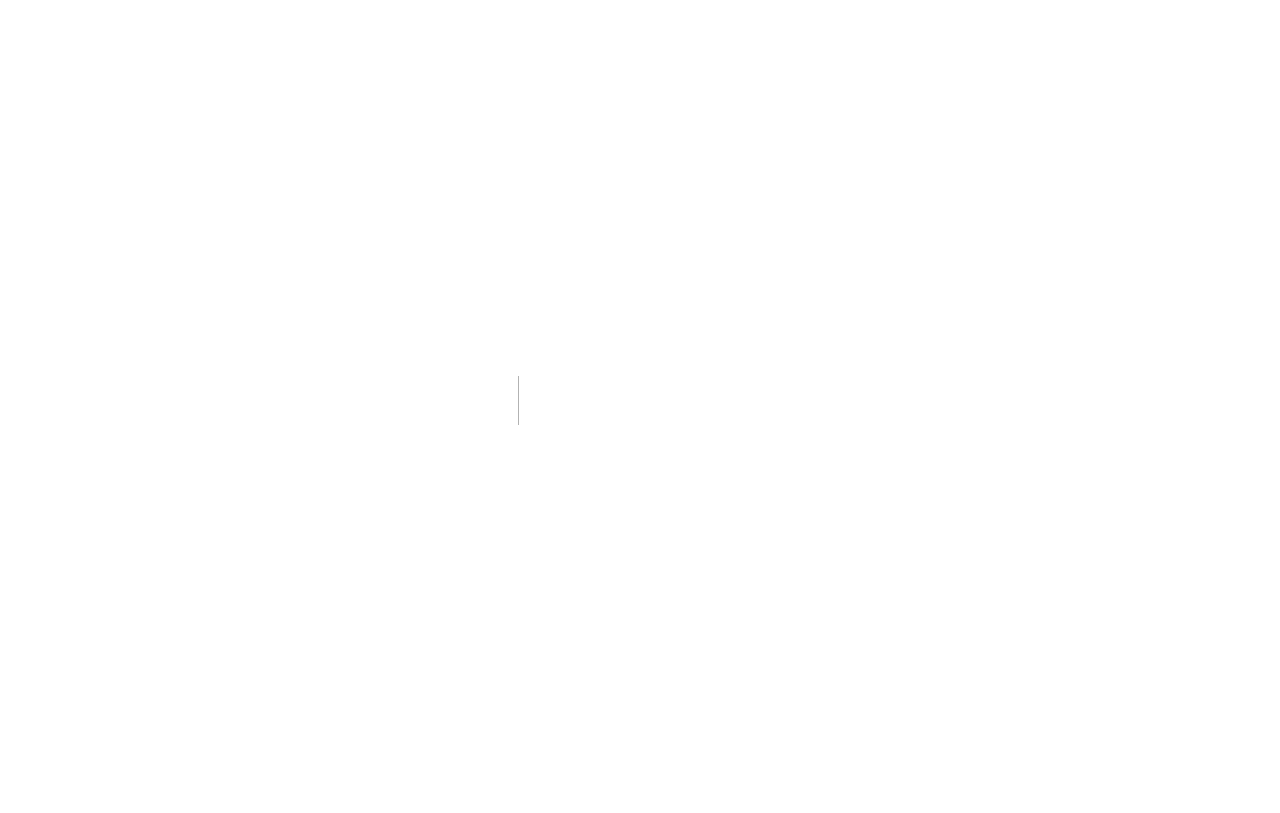
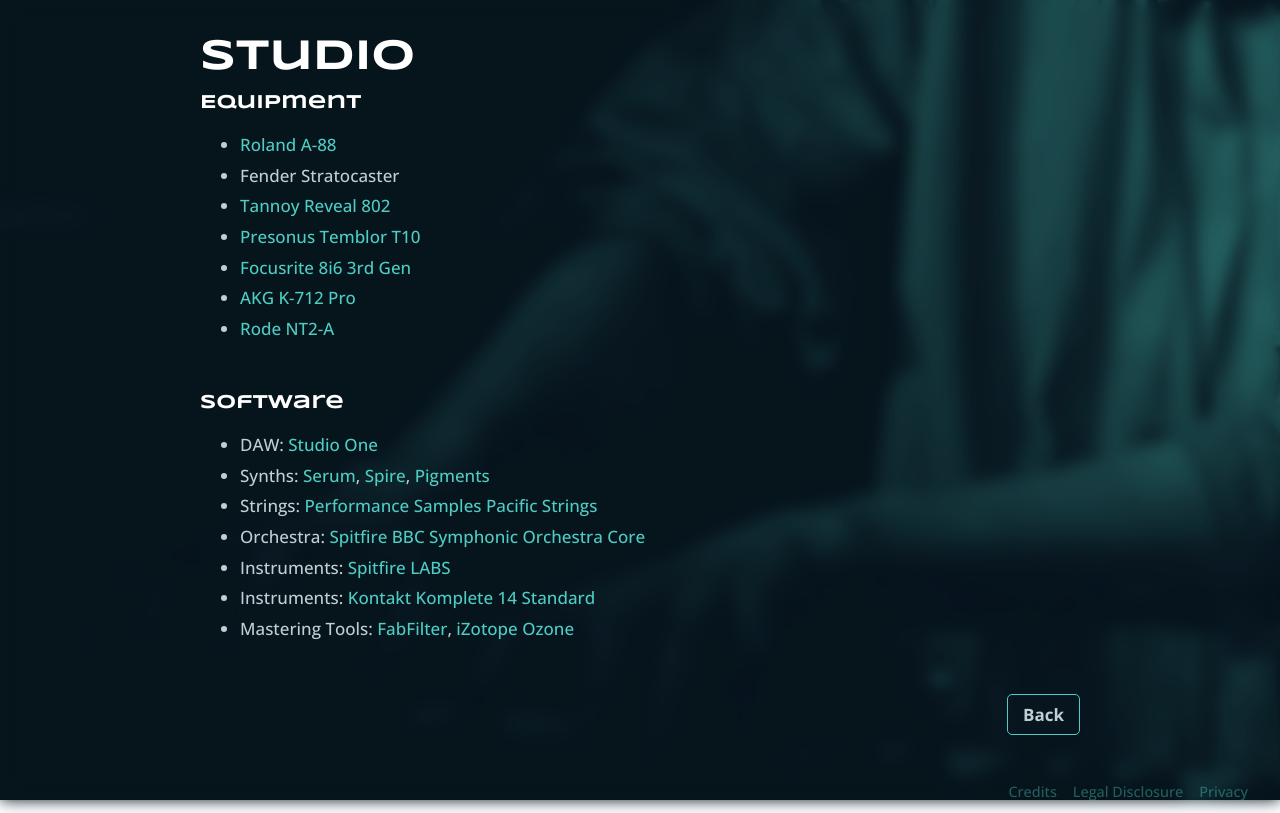
Before and after one commit to danielschm/danielschmitz.art, a Next.js app: page /studio in a window 1280 px wide. Before the commit this address had no page. Built offline with nearby package versions, Linux system fonts and the light colour scheme.

Commit message:
Updated content

```diff
--- a/components/BannerLink.js
+++ b/components/BannerLink.js
@@ -21,7 +21,7 @@
         </div>
         <style jsx>{`
           .wrapper {
-            width: 24%;
+            width: 19%;
             display: flex;
           }
 
--- a/pages/index.js
+++ b/pages/index.js
@@ -9,7 +9,7 @@
                 <BannerLink emphasized={true} href={"/contact"}>Contact</BannerLink>
                 <BannerLink href={"/music"}>Music</BannerLink>
                 <BannerLink href={"/scoring"}>Scoring</BannerLink>
-                {/*<BannerLink href={"/development"}>Development</BannerLink>*/}
+                <BannerLink href={"/studio"}>Studio</BannerLink>
                 <BannerLink href={"/about"}>About</BannerLink>
             </div>
         </Banner>
--- a/pages/music/MusicPage.js
+++ b/pages/music/MusicPage.js
@@ -12,7 +12,7 @@
             <div className="socialIcons">
                 <div className={"inner"}>
                     {
-                        ["spotify", "soundcloud", "facebook", "youtube", "twitter", "mixcloud"].map(e => {
+                        ["spotify", "soundcloud", "facebook", "youtube", "twitter", "mixcloud", "instagram"].map(e => {
                             return props[e] ? <SocialIcon icon={e} link={props[e]} size="small"/> : <></>
                         })
                     }
--- a/pages/music/geocentricfools.js
+++ b/pages/music/geocentricfools.js
@@ -12,8 +12,8 @@
         youtube={"https://www.youtube.com/channel/UC7PEKkhCaDoLMfEo0H-apeg"}
         twitter={"https://www.twitter.com/geocentricfools"}>
         <div className="description">
-            Geocentric Fools is a Synth-Pop duo consisting of Matt Platypus and Dan Leo (me). <br/>
-            This is my most recent project so feel free to read more about it at <a
+            Geocentric Fools is a Synth-Pop project consisting of Matt Platypus (singer) and me (producer). We combine
+            synthesizer packed beats with psychedelic and crazy lyrics. Read more about it at <a
             href="https://geocentricfools.com/about/us" target="_blank">www.geocentricfools.com</a>.
         </div>
     </MusicPage>
--- a/pages/music/nitamas.js
+++ b/pages/music/nitamas.js
@@ -12,8 +12,8 @@
         twitter={"https://www.twitter.com/nitamasmusic"}
         mixcloud={"https://www.mixcloud.com/nitamas"}>
         <div className="description">
-            Nitamas was created in 2018 and includes everything concerned with Dubstep / Drum'n'Base / Trap / Bass
-            Music combined with ethnic, oriental and asian sounds.
+            Nitamas is about everything bass-related. The alias was created in 2018 and covers everything concerned with
+            Dubstep / DnB / Trap usually combined with ethnic, oriental and asian sounds.
         </div>
     </MusicPage>
 );
--- /dev/null
+++ b/pages/studio.js
@@ -0,0 +1,43 @@
+import Page from "../components/Page";
+
+export default () => (
+    <Page page={"Studio"} navBack={true}>
+        <h2>Equipment</h2>
+        <p/>
+        <ul>
+            <li><a href={"https://www.roland.com/de/products/a-88/"} target={"_blank"}>Roland A-88</a></li>
+            <li>Fender Stratocaster</li>
+            <li><a href={"https://www.thomann.de/de/tannoy_reveal_802.htm"} target={"_blank"}>Tannoy Reveal 802</a></li>
+            <li><a href={"https://www.thomann.de/de/presonus_temblor_t10.htm"} target={"_blank"}>Presonus Temblor T10</a></li>
+            <li><a href={"https://www.thomann.de/de/focusrite_scarlett_8i6_3rd_gen.htm"} target={"_blank"}>Focusrite 8i6 3rd Gen</a></li>
+            <li><a href={"https://www.thomann.de/de/akg_k_712_pro.htm"} target={"_blank"}>AKG K-712 Pro</a></li>
+            <li><a href={"https://www.thomann.de/de/rode_nt2a_studio_solution_set.htm"} target={"_blank"}>Rode NT2-A</a></li>
+        </ul>
+        <p/>
+        <br/>
+        <h2>Software</h2>
+        <p/>
+        <ul>
+            <li>DAW: <a href={"https://www.presonus.com/produkte/de/Studio-One"} target={"_blank"}>Studio One</a>
+            </li>
+            <li>Synths: <a href={"https://xferrecords.com/products/serum"} target={"_blank"}>Serum</a>, <a
+                href={"https://www.reveal-sound.com/plug-ins/spire"} target={"_blank"}>Spire</a>, <a
+                href={"https://www.arturia.com/products/analog-classics/pigments/"} target={"_blank"}>Pigments</a></li>
+            <li>Strings: <a href={"https://www.performancesamples.com/pacific-ensemblestrings"} target={"_blank"}>Performance
+                Samples Pacific Strings</a></li>
+            <li>Orchestra: <a href={"https://www.spitfireaudio.com/bbc-symphony-orchestra"} target={"_blank"}>Spitfire
+                BBC
+                Symphonic Orchestra Core</a></li>
+            <li>Instruments: <a href={"https://labs.spitfireaudio.com/"} target={"_blank"}>Spitfire LABS</a></li>
+            <li>Instruments: <a
+                href={"https://www.native-instruments.com/en/products/komplete/bundles/komplete-14-standard/"}
+                target={"_blank"}>Kontakt Komplete 14 Standard</a></li>
+            <li>Mastering Tools: <a
+                href={"https://www.fabfilter.com/products"}
+                target={"_blank"}>FabFilter</a>, <a
+                href={"https://www.izotope.com/en/products/ozone/features.html"}
+                target={"_blank"}>iZotope Ozone</a></li>
+        </ul>
+        <p/>
+    </Page>
+);
```
Also changed, not shown: pages/about.js (+4 -5 lines), pages/music/dasattva.js (+5 -2 lines), pages/music/elrajas.js (+7 -1 lines), pages/music/film-score.js (+5 -5 lines).
